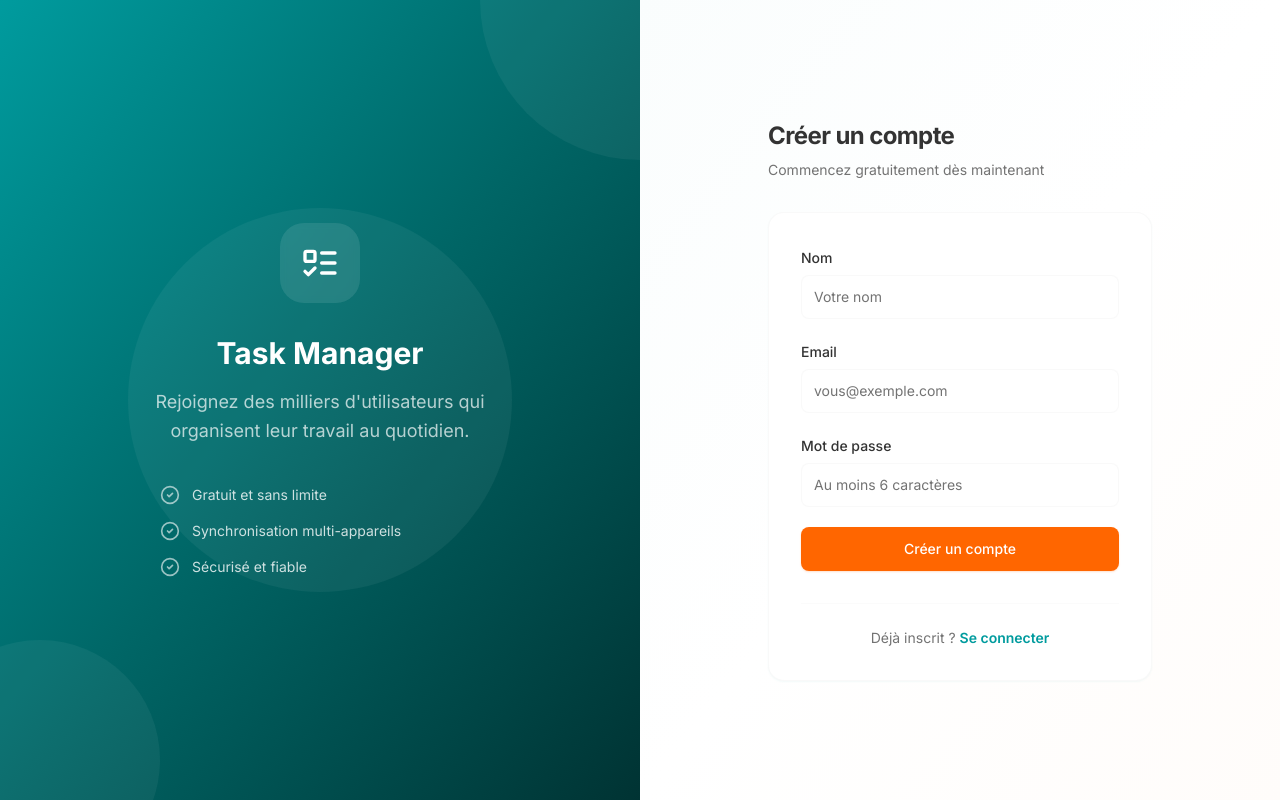
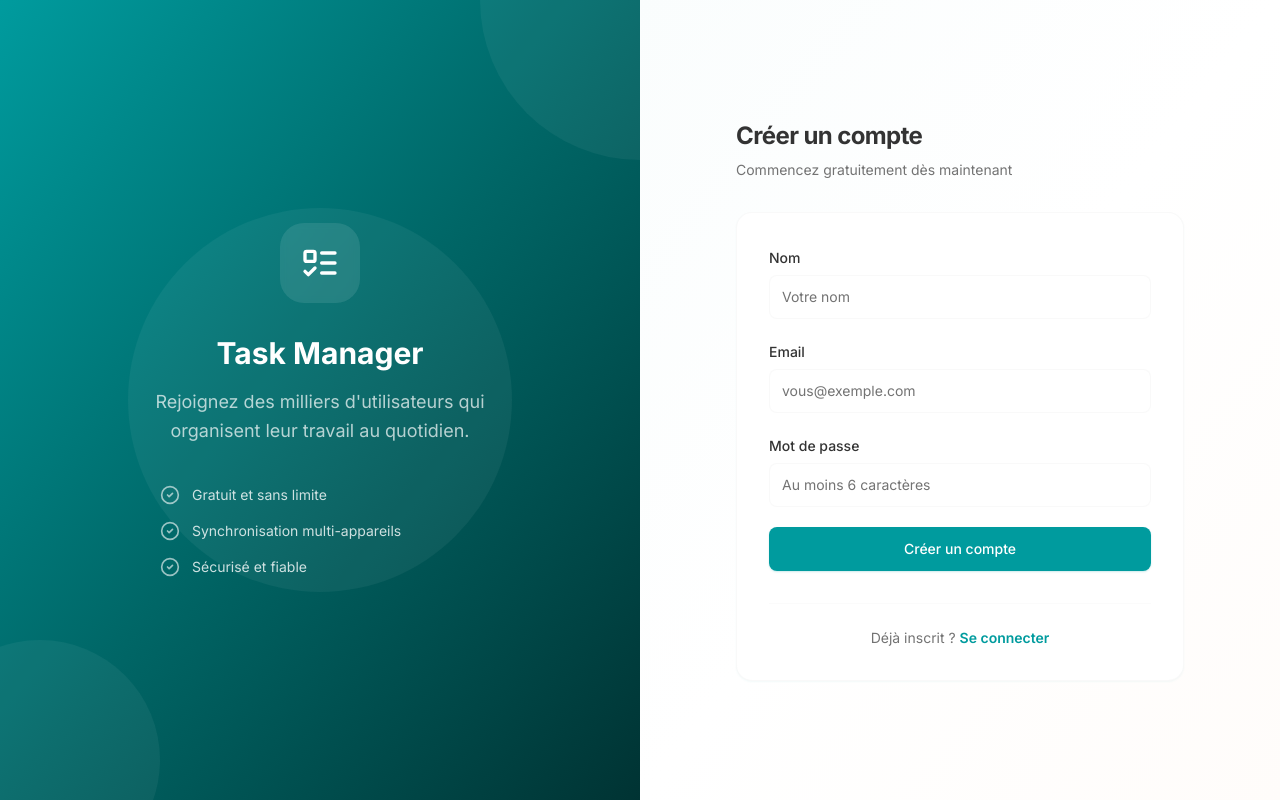
Before and after one commit to AlexNguetcha/cova-task-manager, a React (Vite) app in the folder frontend/: page /register in a window 1280 px wide. Built offline with nearby package versions, Linux system fonts and the light colour scheme; no server answers.

Commit message:
fix: widen auth forms, use primary color for buttons

```diff
--- a/frontend/src/pages/Dashboard.tsx
+++ b/frontend/src/pages/Dashboard.tsx
@@ -90,7 +90,7 @@ export default function Dashboard() {
             {tasks ? `${tasks.length} tâche${tasks.length > 1 ? 's' : ''}` : 'Gérez vos activités'}
           </p>
         </div>
-        <Button onClick={openCreate} className="bg-secondary hover:bg-secondary-600 shadow-sm">
+        <Button onClick={openCreate} className="bg-primary hover:bg-primary-600 shadow-sm">
           <Plus className="mr-2 h-4 w-4" />
           Nouvelle tâche
         </Button>
@@ -156,7 +156,7 @@ export default function Dashboard() {
           <p className="mt-2 text-sm text-muted-foreground max-w-xs mx-auto">
             Créez votre première tâche et organisez votre travail en toute simplicité.
           </p>
-          <Button onClick={openCreate} className="mt-6 bg-secondary hover:bg-secondary-600 shadow-sm">
+          <Button onClick={openCreate} className="mt-6 bg-primary hover:bg-primary-600 shadow-sm">
             <Plus className="mr-2 h-4 w-4" />
             Créer une tâche
           </Button>
@@ -346,7 +346,7 @@ function TaskForm({
         />
       </div>
 
-      <Button type="submit" className="w-full bg-secondary hover:bg-secondary-600 shadow-sm" disabled={isLoading || !title.trim()}>
+      <Button type="submit" className="w-full bg-primary hover:bg-primary-600 shadow-sm" disabled={isLoading || !title.trim()}>
         {isLoading ? 'Enregistrement...' : initial ? 'Modifier la tâche' : 'Créer la tâche'}
       </Button>
     </form>
--- a/frontend/src/pages/Login.tsx
+++ b/frontend/src/pages/Login.tsx
@@ -68,7 +68,7 @@ export default function Login() {
 
       {/* ── Right Panel ── */}
       <div className="flex-1 flex items-center justify-center px-6 bg-gradient-to-br from-primary/[0.02] via-background to-secondary/[0.02]">
-        <div className="w-full max-w-sm animate-fade-in">
+        <div className="w-full max-w-md animate-fade-in">
           {/* Mobile logo */}
           <div className="lg:hidden mb-10 text-center">
             <div className="mx-auto mb-5 flex h-14 w-14 items-center justify-center rounded-2xl bg-gradient-to-br from-primary to-primary-600 shadow-lg shadow-primary/20">
@@ -119,7 +119,7 @@ export default function Login() {
                 )}
               </div>
 
-              <Button type="submit" className="w-full h-11 bg-secondary hover:bg-secondary-600 shadow-sm shadow-secondary/20 text-sm font-medium" disabled={isLoading}>
+              <Button type="submit" className="w-full h-11 bg-primary hover:bg-primary-600 shadow-sm shadow-primary/20 text-sm font-medium" disabled={isLoading}>
                 {isLoading ? 'Connexion...' : 'Se connecter'}
               </Button>
             </form>
--- a/frontend/src/pages/Register.tsx
+++ b/frontend/src/pages/Register.tsx
@@ -68,7 +68,7 @@ export default function Register() {
 
       {/* ── Right Panel ── */}
       <div className="flex-1 flex items-center justify-center px-6 bg-gradient-to-br from-primary/[0.02] via-background to-secondary/[0.02]">
-        <div className="w-full max-w-sm animate-fade-in">
+        <div className="w-full max-w-md animate-fade-in">
           {/* Mobile logo */}
           <div className="lg:hidden mb-10 text-center">
             <div className="mx-auto mb-5 flex h-14 w-14 items-center justify-center rounded-2xl bg-gradient-to-br from-primary to-primary-600 shadow-lg shadow-primary/20">
@@ -132,7 +132,7 @@ export default function Register() {
                 )}
               </div>
 
-              <Button type="submit" className="w-full h-11 bg-secondary hover:bg-secondary-600 shadow-sm shadow-secondary/20 text-sm font-medium" disabled={isLoading}>
+              <Button type="submit" className="w-full h-11 bg-primary hover:bg-primary-600 shadow-sm shadow-primary/20 text-sm font-medium" disabled={isLoading}>
                 {isLoading ? 'Création du compte...' : 'Créer un compte'}
               </Button>
             </form>
```
Also changed, not shown: frontend/package.json (+21 -20 lines), 1 other file (tests, documents, lock files or other folders).
